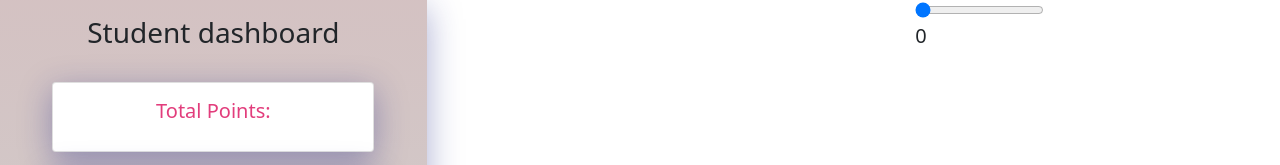
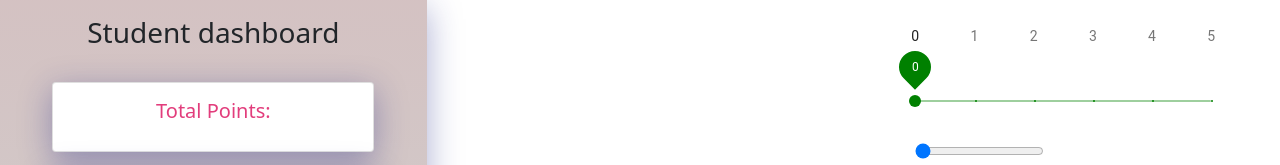
Before and after one commit to jeongmunn/ADES, a React (Create React App) app in the folder frontEnd/: page /studentDashBoard in a window 1280 px wide. Shown: the top 165 px of the page. Built offline with nearby package versions, Linux system fonts and the light colour scheme; no server answers.

Commit message:
MUI slider works

```diff
--- a/frontEnd/src/App.js
+++ b/frontEnd/src/App.js
@@ -9,6 +9,7 @@ import RewardAdmin from './components/RewardAdmin';
 import RewardAdminEdit from './components/RewardAdminEdit';
 // import TeacherViewStudentProgress from './components/TeacherViewStudentProgress'
 import StudentDashboard from './components/StudentDashboard';
+import StreakSlider from './components/Streak';
 
 import {
   onAuthStateChanged,
@@ -33,6 +34,7 @@ function App() {
   return (
     <BrowserRouter>
       <Routes>
+      <Route path="/streak" element={<StreakSlider/>}></Route>
         <Route path="/teacherAdmin" element={<TeacherAdministration/>}></Route>
         <Route path="/badgesAdmin" element={<BadgeAdmin/>}></Route>
         <Route path="/rewardsAdmin" element={<RewardAdmin/>}></Route>
--- a/frontEnd/src/components/Streak.js
+++ b/frontEnd/src/components/Streak.js
@@ -1,12 +1,58 @@
 import * as React from 'react';
-import Slider from '@mui/material/Slider';
+import PropTypes from 'prop-types';
+import { withStyles } from '@material-ui/styles';
+import Slider from '@material-ui/core/Slider';
 
-export default function StreakSlider() {
-  return <Slider
-  aria-label="Streaks"
-  defaultValue={10}
-  step={10}
-  valueLabelDisplay="auto"
-  marks={30}
-/>;
+const styles = theme => ({
+  root: {
+
+  },
+});
+
+class StreakSlider extends React.Component {
+  render() {
+    const { classes } = this.props;
+    const marks = [
+      {
+        value: 0,
+        label: '0',
+      },
+      {
+        value: 1,
+        label: '1',
+      },
+      {
+        value: 2,
+        label: '2',
+      },
+      {
+        value: 3,
+        label: '3',
+      },
+      {
+        value: 4,
+        label: '4',
+      },
+      {
+        value: 5,
+        label: '5',
+      }
+    ];
+
+    return (
+      <Slider
+        className={classes.root}
+        aria-label="Always visible"
+        defaultValue={0}
+        step={1}
+        marks={marks}
+        valueLabelDisplay="on"
+      />);
+  }
 }
+
+StreakSlider.propTypes = {
+  classes: PropTypes.object.isRequired,
+};
+
+export default withStyles(styles)(StreakSlider);
--- a/frontEnd/src/components/StudentDashboard.js
+++ b/frontEnd/src/components/StudentDashboard.js
@@ -2,35 +2,60 @@ import React, { Component } from 'react';
 import axios from 'axios';
 import { Link } from 'react-router-dom';
 import { Button, Container, Row, Col, Glyphicon, Sidebar, Nav, NavItem, Card, ListGroup } from 'react-bootstrap';
+
 import { Progress } from 'antd';
 import { Stepper, Step } from 'react-form-stepper';
-import Slider from '@mui/material/Slider';
-
-
-
-import Box from '@mui/material/Box';
-
-import CardActions from '@mui/material/CardActions';
-import CardContent from '@mui/material/CardContent';
-
-import Typography from '@mui/material/Typography';
-import TickSlider from 'react-tick-slider';
-
+import PropTypes from 'prop-types';
+import { withStyles } from '@material-ui/styles';
+import Slider from '@material-ui/core/Slider';
 
 
 import '../styling.css'
 
 
 
+const styles = theme => ({
+    root: {
+        paddingTop: '100px',
+        color: 'green'
+    },
+});
+
+const marks = [
+    {
+      value: 0,
+      label: '0',
+    },
+    {
+      value: 1,
+      label: '1',
+    },
+    {
+      value: 2,
+      label: '2',
+    },
+    {
+      value: 3,
+      label: '3',
+    },
+    {
+      value: 4,
+      label: '4',
+    },
+    {
+      value: 5,
+      label: '5',
+    }
+  ];
+
 // const { Step } = Steps
 
-export default class StudentDashboard extends React.Component {
+class StudentDashboard extends React.Component {
     state = {
         data: [],
         streaks: 0,
         totalPts: [],
         redeemedPts: [],
-
         name: [],
 
         progress: 0,
@@ -110,14 +135,13 @@ export default class StudentDashboard extends React.Component {
     }
 
 
+
     render() {
         const data = this.state.data;
+        const { classes } = this.props;
         return (
 
-
-            <Container className="toatalContainer " fluid>
-
-
+            <Container className="toatalContainer" fluid>
 
                 <Row xs={1} className="row">
                     <Col md={4} className="c1 column">
@@ -228,6 +252,17 @@ export default class StudentDashboard extends React.Component {
                     </Col>
                     <Col md={3} className=" box3 column">
                         <Col>
+
+                            <Slider
+                                className={classes.root}
+                                aria-label="Always visible"
+                                value={this.state.streaks}
+                                step={1}
+                                min={0}
+                                max={5}
+                                marks={marks}
+                                valueLabelDisplay="on"
+                            />
                             <input type="range"
                                 value={this.state.streaks}
                                 width="80px"
@@ -243,10 +278,9 @@ export default class StudentDashboard extends React.Component {
 
 
                             <h5>{this.state.streaks} </h5>
-{/*
-                       <RenderComponent {...this.props} />; */}
 
-                            {/* <StreakSlider/> */}
+
+
 
                         </Col>
 
@@ -323,16 +357,9 @@ export default class StudentDashboard extends React.Component {
     }
 }
 
-function RenderComponent(props) {
 
+StudentDashboard.propTypes = {
+    classes: PropTypes.object.isRequired,
+  };
 
-    return (
-        <Slider
-        aria-label="Streaks"
-        defaultValue={10}
-        step={10}
-        valueLabelDisplay="auto"
-        marks={30}
-      />
-    );
-}
+  export default withStyles(styles)(StudentDashboard);
```
Also changed, not shown: frontEnd/package.json (+8 -0 lines), 29 other files (tests, documents, lock files or other folders).
